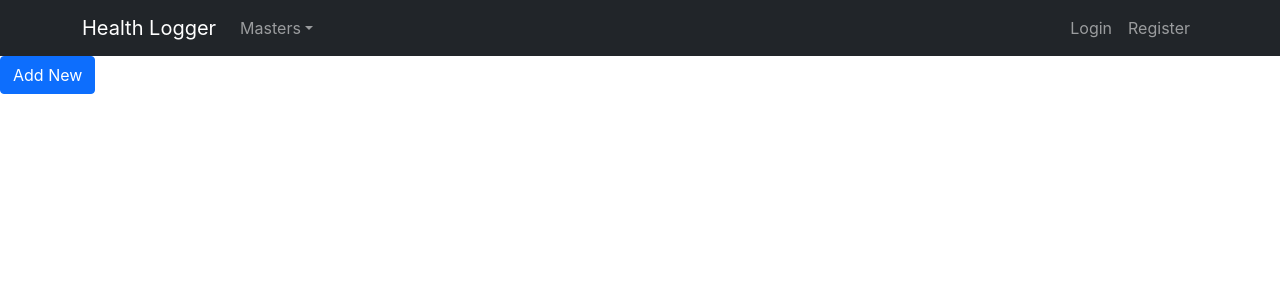
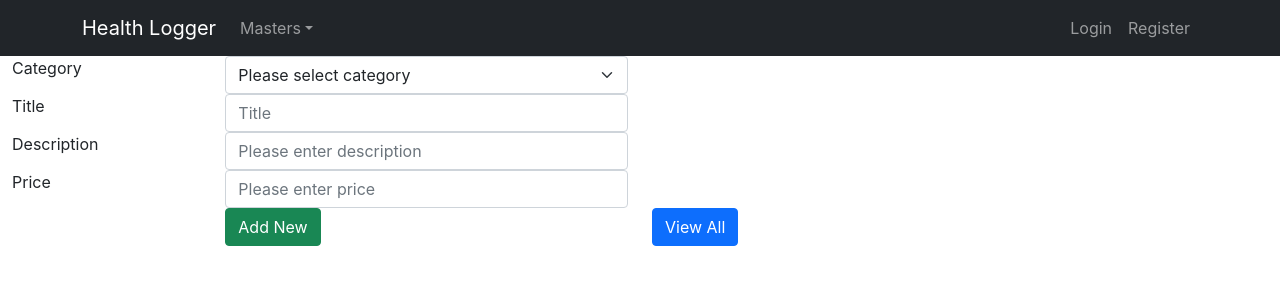
Before and after one commit to rahulpandey1589/react-health-logger, a React (Create React App) app: page /masters/create-new-test in a window 1280 px wide. Shown: the top 300 px of the page. Built offline with nearby package versions, Linux system fonts and the light colour scheme.

Commit message:
Separated Add New List Component

```diff
--- /dev/null
+++ b/src/MastersComponent/add-test-control.js
@@ -0,0 +1,59 @@
+const  AddTestControl = () => {
+  return (
+    <>
+      <div className="row">
+        <div className="col-md-2">
+          <label for="category">Category</label>
+        </div>
+        <div className="col-md-4">
+          <select className="form-select" aria-label="Default select example">
+            <option selected>Please select category</option>
+            <option value="1">One</option>
+            <option value="2">Two</option>
+            <option value="3">Three</option>
+          </select>
+        </div>
+      </div>
+      <div className="row">
+        <div className="col-md-2">
+          <label for="title">Title</label>
+        </div>
+        <div className="col-md-4">
+          <input
+            className="form-control"
+            name="title"
+            type="text"
+            placeholder="Title"
+          ></input>
+        </div>
+      </div>
+      <div className="row">
+        <div className="col-md-2">
+          <label for="description">Description</label>
+        </div>
+        <div className="col-md-4">
+          <input
+            className="form-control"
+            type="text"
+            name="description"
+            placeholder="Please enter description"
+          ></input>
+        </div>
+      </div>
+      <div className="row">
+        <div className="col-md-2">
+          <label for="title">Price</label>
+        </div>
+        <div className="col-md-4">
+          <input
+            className="form-control"
+            type="number"
+            placeholder="Please enter price"
+          ></input>
+        </div>
+      </div>
+    </>
+  );
+};
+
+export default AddTestControl;
--- a/src/MastersComponent/add-test.js
+++ b/src/MastersComponent/add-test.js
@@ -1,7 +1,9 @@
 import TestMasterDataService from "../Services/test-master-service";
 import ButtonComponent from "../SharedComponent/button-component";
+import AddTestControl from "./add-test-control";
 
 const AddNewTestComponent = () => {
+
   const addNewTestHandler = () => {
     const testObj = {
       Category: "Pathological",
@@ -25,7 +27,24 @@ const AddNewTestComponent = () => {
 
   return (
     <>
-      <ButtonComponent label="Add New" className="btn btn-primary"></ButtonComponent>
+      <div className="container-fluid">
+        <AddTestControl />
+        <div className="row">
+          <div className="col-md-2"></div>
+          <div className="col-md-4">
+            <ButtonComponent
+              label="Add New"
+              className="btn btn-success"
+            ></ButtonComponent>
+          </div>
+          <div className="col-md-4">
+            <ButtonComponent
+              label="View All"
+              className="btn btn-primary"
+            ></ButtonComponent>
+          </div>
+        </div>
+      </div>
     </>
   );
 };
--- /dev/null
+++ b/src/MastersComponent/master.css
@@ -0,0 +1,5 @@
+label{
+ font-family: 'Times New Roman', Times, serif;
+ font-style: normal;
+ font-size: medium;
+}
--- a/src/SharedComponent/button-component.js
+++ b/src/SharedComponent/button-component.js
@@ -2,6 +2,7 @@ const ButtonComponent = (props) => {
   const { className, label, isDisabled, id, onButtonClick } = props;
 
   const handleButtonClick = ($event) => {
+    $event.preventDefault();
     let newData ={id}
     onButtonClick(newData);
   };
```
